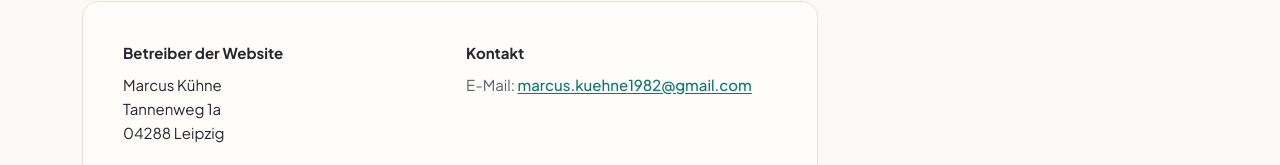
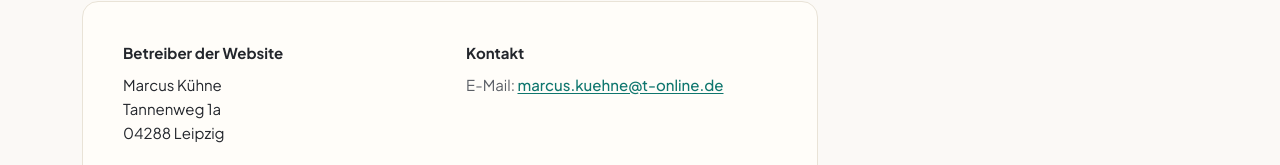
Before and after one commit to TheevilCyclist/neobank, a Next.js app: page /impressum in a window 1280 px wide. Shown: the part 354-519 px from the top of the page. Built offline with nearby package versions, Linux system fonts and the light colour scheme.

Commit message:
e-mail angepasst

```diff
--- a/src/app/impressum/page.tsx
+++ b/src/app/impressum/page.tsx
@@ -50,11 +50,11 @@ export default function ImpressumPage() {
               <div className="text-[15px] leading-relaxed" style={{ color: "var(--h-muted)" }}>
                 E-Mail:{" "}
                 <a
-                  href="mailto:marcus.kuehne1982@gmail.com"
+                  href="mailto:marcus.kuehne@t-online.de"
                   className="font-medium underline underline-offset-2 transition-opacity hover:opacity-60"
                   style={{ color: "var(--h-accent-ink)" }}
                 >
-                  marcus.kuehne1982@gmail.com
+                  marcus.kuehne@t-online.de
                 </a>
               </div>
             </Block>
```
